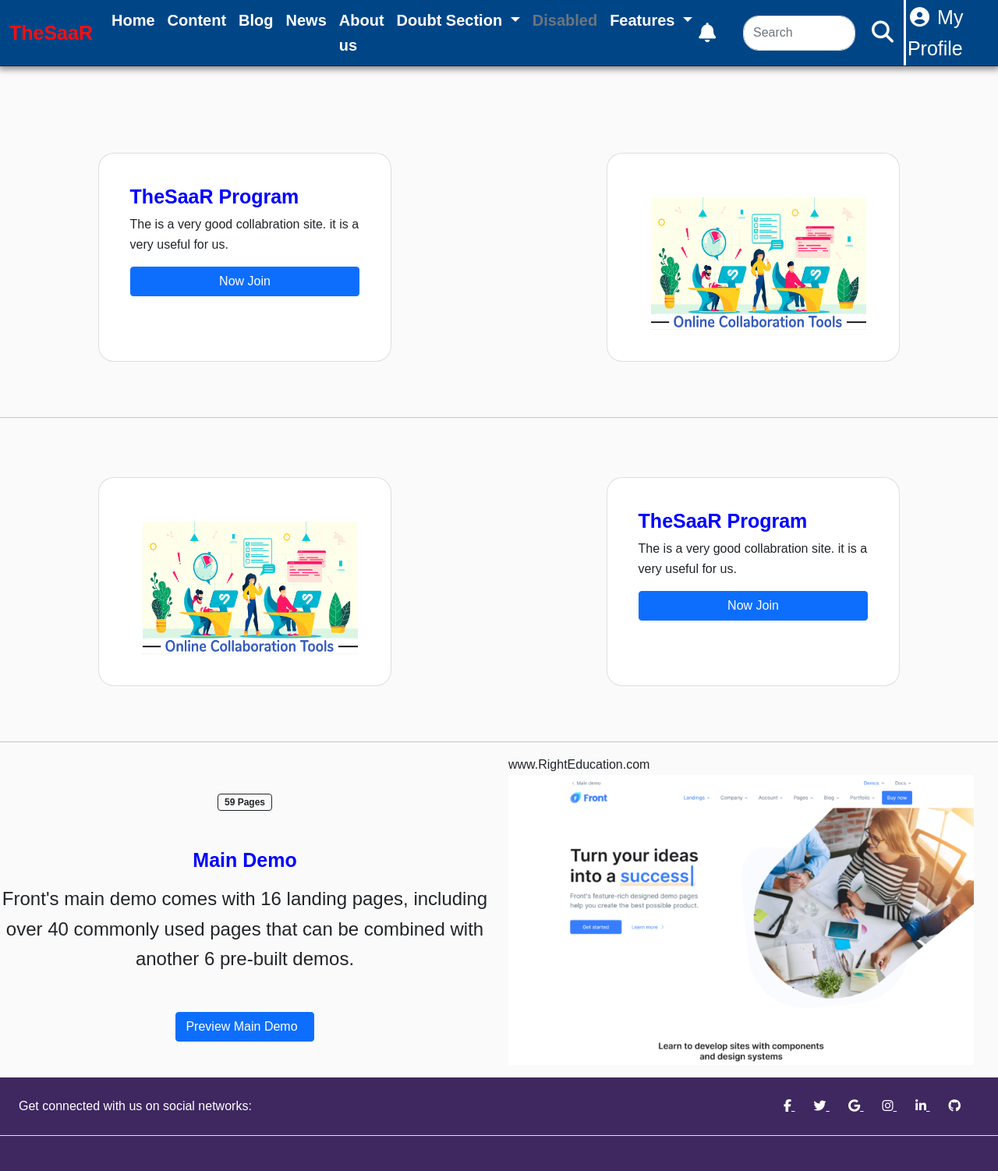
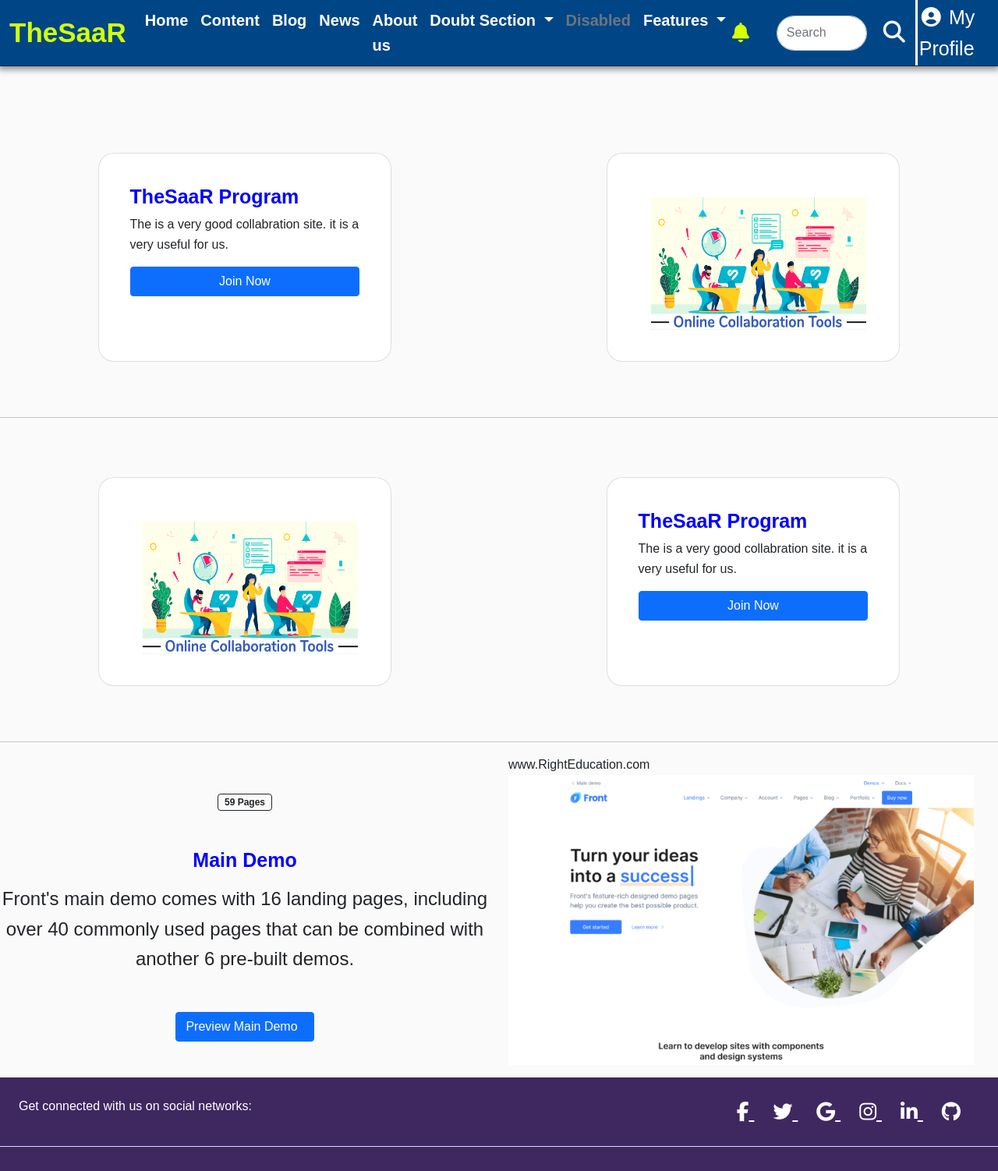
Before and after one commit to Ajay-Dhangar/TheSaaR-0.2.github.io, a plain HTML site: page HTML/ajay_home.html in a window 1280 px wide. Shown: the top 1502 px of the page at 78% size. Drawn offline with nearby package versions, Linux system fonts and the light colour scheme; files that its build step writes are made by us from their sources; some icons are missing.

Commit message:
ok
change

```diff
--- a/CSS/home.css
+++ b/CSS/home.css
@@ -59,3 +59,66 @@
     margin-right: 10px;
     margin-left: 25%;
 }
+
+
+body {
+  background: #fafafa;
+  font-family: Arial, sans-serif;
+  line-height: 1.6;
+}
+
+h2 {
+  margin-top: 0;
+}
+
+.card {
+  padding: 40px;
+  background: #fff;
+  width: 60%;
+  height: 70%;
+  border-radius: 20px;
+  margin: 60px auto;
+}
+.card-body img{
+     height: 110%;
+     width: 105%;
+   }
+
+
+#nav
+ {
+ margin:0;
+ padding:0;
+ background-color: #004687;
+ box-shadow: 0 2px 8px 2px rgba(0, 0, 0, 0.445);
+ border-bottom: 1px solid rgba(0, 0, 0, 0.541);
+
+  }
+#nav:hover
+  {
+      background-color: none;
+      color:white;
+
+  }
+  .cardinfo a{
+
+  border-left: 3px solid rgb(255, 255, 255);
+  padding: 2px;
+   }
+
+.nav-link{
+  color: #fff;
+  font-size: 20px;
+  font-weight: bold;
+}
+.nav-link:hover{
+  color: rgb(27, 114, 61);
+  color: #f0f0f0;
+}
+
+
+
+   #footer{
+     color: #fff;
+     background-color: #3f2860;
+   }
--- a/HTML/ajay_home.html
+++ b/HTML/ajay_home.html
@@ -1,89 +1,34 @@
 <!doctype html>
 <html lang="en">
+
 <head>
   <!-- Required meta tags -->
   <meta charset="utf-8">
   <meta name="viewport" content="width=device-width, initial-scale=1">
 
   <!-- Bootstrap CSS -->
-    <link href="https://cdn.jsdelivr.net/npm/bootstrap@5.1.3/dist/css/bootstrap.min.css" rel="stylesheet" integrity="sha384-1BmE4kWBq78iYhFldvKuhfTAU6auU8tT94WrHftjDbrCEXSU1oBoqyl2QvZ6jIW3" crossorigin="anonymous">
-    <script src="https://cdn.jsdelivr.net/npm/bootstrap@5.1.3/dist/js/bootstrap.bundle.min.js" integrity="sha384-ka7Sk0Gln4gmtz2MlQnikT1wXgYsOg+OMhuP+IlRH9sENBO0LRn5q+8nbTov4+1p" crossorigin="anonymous"></script>
+  <link href="https://cdn.jsdelivr.net/npm/bootstrap@5.1.3/dist/css/bootstrap.min.css" rel="stylesheet"
+    integrity="sha384-1BmE4kWBq78iYhFldvKuhfTAU6auU8tT94WrHftjDbrCEXSU1oBoqyl2QvZ6jIW3" crossorigin="anonymous">
+  <script src="https://cdn.jsdelivr.net/npm/bootstrap@5.1.3/dist/js/bootstrap.bundle.min.js"
+    integrity="sha384-ka7Sk0Gln4gmtz2MlQnikT1wXgYsOg+OMhuP+IlRH9sENBO0LRn5q+8nbTov4+1p"
+    crossorigin="anonymous"></script>
   <link rel="stylesheet" href="https://cdnjs.cloudflare.com/ajax/libs/font-awesome/4.7.0/css/font-awesome.min.css">
   <script src="https://kit.fontawesome.com/a076d05399.js" crossorigin="anonymous"></script>
   <script src="//translate.google.com/translate_a/element.js?cb=googleTranslateElementInit"></script>
-    <link rel="stylesheet" href="./CSS/home.css">
+  <link rel="stylesheet" href="/CSS/home.css">
   <title>RightEducation</title>
 
 </head>
-  <style>
-body {
-  background: #fafafa;
-  font-family: Arial, sans-serif;
-  line-height: 1.6;
-}
 
-h2 {
-  margin-top: 0;
-}
-
-.card {
-  padding: 40px;
-  background: #fff;
-  width: 60%;
-  height: 70%;
-  border-radius: 20px;
-  margin: 60px auto;
-}
-.card-body img{
-     height: 110%;
-     width: 105%;
-   }
-
-
-#nav
- {
- margin:0;
- padding:0;
- background-color: #004687;
- box-shadow: 0 2px 8px 2px rgba(0, 0, 0, 0.445);
- border-bottom: 1px solid rgba(0, 0, 0, 0.541);
-
-  }
-#nav:hover
-  {
-      background-color: none;
-      color:white;
-
-  }
-  .cardinfo a{
-
-  border-left: 3px solid rgb(255, 255, 255);
-  padding: 2px;
-   }
-
-.nav-link{
-  color: #fff;
-  font-size: 20px;
-  font-weight: bold;
-}
-.nav-link:hover{
-  color: rgb(27, 114, 61);
-  color: #f0f0f0;
-}
-
-
-
-   #footer{
-     color: #fff;
-     background-color: #3f2860;
-   }
-  </style>
-
+<body>
   <!--Navbar -->
   <nav class="navbar sticky-top navbar-expand-lg " id="nav">
     <div class="container-fluid">
-          <a class="navbar-brand" href="#" style="font-size: 25px; font-weight: bold; color: #ff0e0e; text-shadow: 40px;">TheSaaR</a>
-          <button class="navbar-toggler" type="button" data-bs-toggle="collapse" data-bs-target="#navbarSupportedContent" aria-controls="navbarSupportedContent" aria-expanded="false" aria-label="Toggle navigation">
+      <a class="navbar-brand" href="#"
+        style="font-size: 35px; font-weight: bold; color: #d2ff0b; text-shadow: 40px;border-color: red;">TheSaaR</a>
+      <button class="navbar-toggler" type="button" data-bs-toggle="collapse" data-bs-target="#navbarSupportedContent"
+        aria-controls="navbarSupportedContent" aria-expanded="false" aria-label="Toggle navigation"
+        style="color: #fff;">
         <span class="fa fa-fw fa-bars"></span>
       </button>
       <div class="collapse navbar-collapse" id="navbarSupportedContent">
@@ -104,14 +49,17 @@
             <a class="nav-link" href="HTML/About us.html">About us</a>
           </li>
           <li class="nav-item dropdown">
-                <a class="nav-link dropdown-toggle" href="#" id="navbarDropdown" role="button" data-bs-toggle="dropdown" aria-expanded="false">
+            <a class="nav-link dropdown-toggle" href="#" id="navbarDropdown" role="button" data-bs-toggle="dropdown"
+              aria-expanded="false">
               Doubt Section
             </a>
             <ul class="dropdown-menu" aria-labelledby="navbarDropdown">
               <li><a class="dropdown-item" href="#">Search Fild</a></li>
               <li><a class="dropdown-item" href="#">List of Doubt</a></li>
               <li><a class="dropdown-item" href="#">Post a Doubt</a></li>
-                  <li><hr class="dropdown-divider"></li>
+              <li>
+                <hr class="dropdown-divider">
+              </li>
               <li><a class="dropdown-item" href="#">Doubt Page</a></li>
             </ul>
           </li>
@@ -119,28 +67,36 @@
             <a class="nav-link disabled">Disabled</a>
           </li>
           <li class="nav-item dropdown">
-                <a class="nav-link dropdown-toggle" href="#" id="navbarDropdown" role="button" data-bs-toggle="dropdown" aria-expanded="false">
+            <a class="nav-link dropdown-toggle" href="#" id="navbarDropdown" role="button" data-bs-toggle="dropdown"
+              aria-expanded="false">
               Features
             </a>
             <ul class="dropdown-menu" aria-labelledby="navbarDropdown">
               <li><a class="dropdown-item" href="#">Guide</a></li>
               <li><a class="dropdown-item" href="#">Team work</a></li>
-                  <li><hr class="dropdown-divider"></li>
+              <li>
+                <hr class="dropdown-divider">
+              </li>
               <li><a class="dropdown-item" href="#">Others</a></li>
             </ul>
           </li>
         </ul>
         <form class="d-flex" style="margin-right: 35px;">
-            <a href="#" style="color: #fff; text-decoration: solid; font-size: 25px;"><i class="fa fa-bell"></i></a>
+          <a href="#"
+            style="color: rgb(217, 255, 0); text-decoration: solid; font-size: 25px; border-color: rgb(255, 0, 0);"><i
+              class="fa fa-bell"></i></a>
         </form>
         <form class="d-flex">
-            <input class="form-control me-2" type="search" placeholder="Search" aria-label="Search" style="border-radius: 20px;">
-            <button class="btn" type="submit"><i class="fa fa-search" style="font-size:28px;color: #fff; text-decoration: solid;"></i></button>
+          <input class="form-control me-2" type="search" placeholder="Search" aria-label="Search"
+            style="border-radius: 40px;">
+          <button class="btn" type="submit"><i class="fa fa-search"
+              style="font-size:28px;color: #fff; text-decoration: solid;"></i></button>
         </form>
 
         <div class="cardinfo">
           <form class="d-flex">
-                <a href="#" style="color: #fff; text-decoration: solid; font-size: 25px;"><i class="fa fa-fw fa-user-circle"></i> My Profile</a>
+            <a href="#" style="color: #fff; text-decoration: solid; font-size: 25px;"><i
+                class="fa fa-fw fa-user-circle"></i> My Profile</a>
           </form>
         </div>
       </div>
@@ -156,7 +112,7 @@
       <div class="card">
         <h5 class="card-title" style="font-size: 25px; font-weight: bold; color: blue;">TheSaaR Program</h5>
         <p class="card-text">The is a very good collabration site. it is a very useful for us.</p>
-              <a href="#" class="btn btn-primary">Now Join</a>
+        <a href="#" class="btn btn-primary">Join Now</a>
       </div>
     </div>
     <div class="col-sm-6">
@@ -187,7 +143,7 @@
 
         <h5 class="card-title" style="font-size: 25px; font-weight: bold; color: blue;">TheSaaR Program</h5>
         <p class="card-text">The is a very good collabration site. it is a very useful for us.</p>
-            <a href="#" class="btn btn-primary">Now Join</a>
+        <a href="#" class="btn btn-primary">Join Now</a>
       </div>
     </div>
   </div>
@@ -226,9 +182,11 @@
           </div>
 
           <h2 class="mb-3" style="color: blue; font-weight: bold; font-size: 25px;">Main Demo</h2>
-              <p class="fs-4">Front's main demo comes with 16 landing pages, including over 40 commonly used pages that can be combined with another 6 pre-built demos.</p>
+          <p class="fs-4">Front's main demo comes with 16 landing pages, including over 40 commonly used pages that can
+            be combined with another 6 pre-built demos.</p>
         </div>
-            <a class="btn btn-primary" target="_blank" href="./landing-classic-corporate.html">Preview Main Demo <i class="bi-box-arrow-up-right ms-2"></i></a>
+        <a class="btn btn-primary" target="_blank" href="./landing-classic-corporate.html">Preview Main Demo <i
+            class="bi-box-arrow-up-right ms-2"></i></a>
       </div>
     </div>
     <!-- End Col -->
@@ -251,9 +209,7 @@
   <!-- Footer -->
   <footer class="text-center text-lg" id="footer">
     <!-- Section: Social media -->
-  <section
-    class="d-flex justify-content-center justify-content-lg-between p-4 border-bottom"
-  >
+    <section class="d-flex justify-content-center justify-content-lg-between p-4 border-bottom">
       <!-- Left -->
       <div class="me-5 d-none d-lg-block">
         <span>Get connected with us on social networks:</span>
@@ -261,23 +217,23 @@
       <!-- Left -->
 
       <!-- Right -->
-    <div>
-      <a href="" class="me-4 text-reset">
-        <i class="fa fa-facebook-f"></i>
+      <div style="font-weight: bold; font-size: 25px;">
+        <a href="#" class="me-4 text-reset">
+          <i class="fa fa-facebook"></i>
         </a>
-      <a href="" class="me-4 text-reset">
+        <a href="#" class="me-4 text-reset">
           <i class="fa fa-twitter"></i>
         </a>
-      <a href="" class="me-4 text-reset">
+        <a href="#" class="me-4 text-reset">
           <i class="fa fa-google"></i>
         </a>
-      <a href="" class="me-4 text-reset">
+        <a href="#" class="me-4 text-reset">
           <i class="fa fa-instagram"></i>
         </a>
-      <a href="" class="me-4 text-reset">
+        <a href="#" class="me-4 text-reset">
           <i class="fa fa-linkedin"></i>
         </a>
-      <a href="" class="me-4 text-reset">
+        <a href="#" class="me-4 text-reset">
           <i class="fa fa-github"></i>
         </a>
       </div>
@@ -378,4 +334,5 @@
 
 
 </body>
+
 </html>
```
Lines whose indentation alone changed are shown as unchanged.
